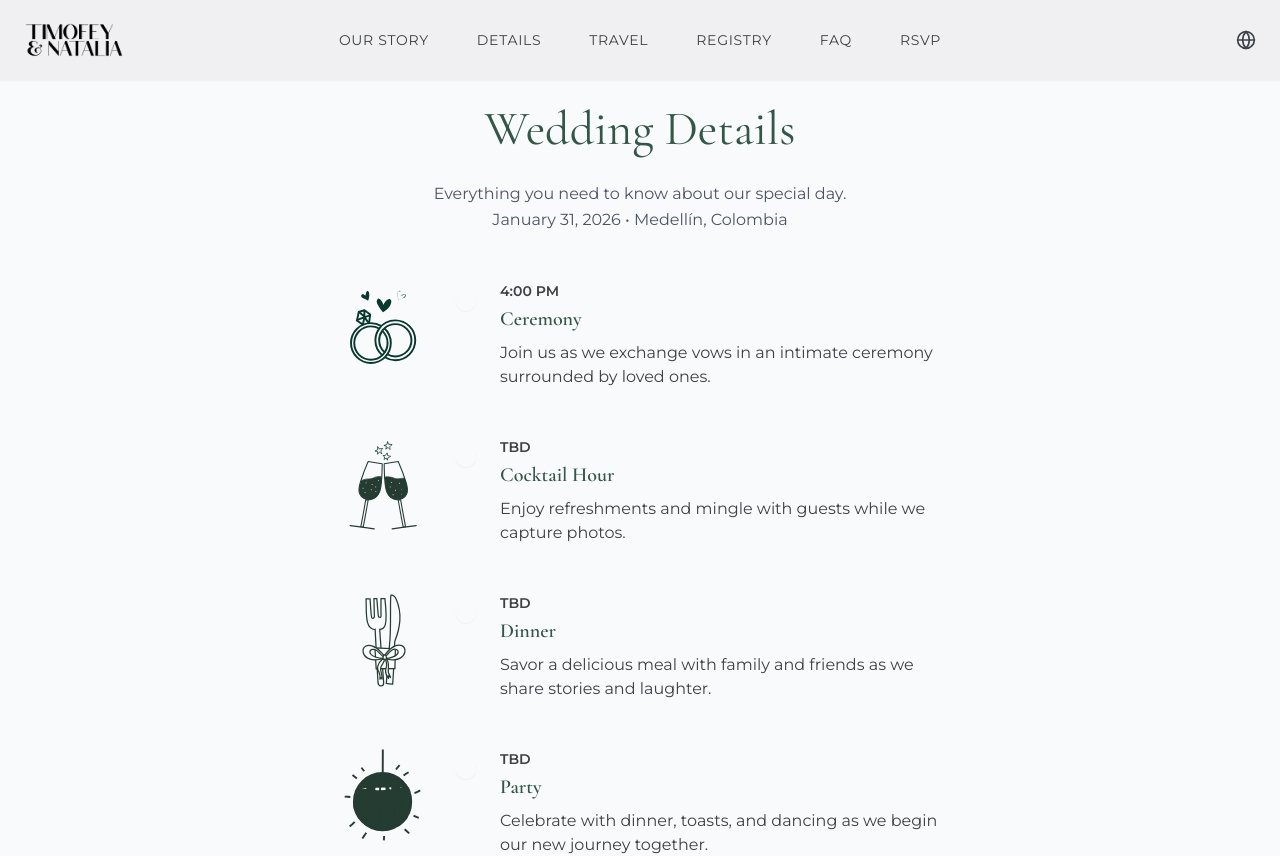
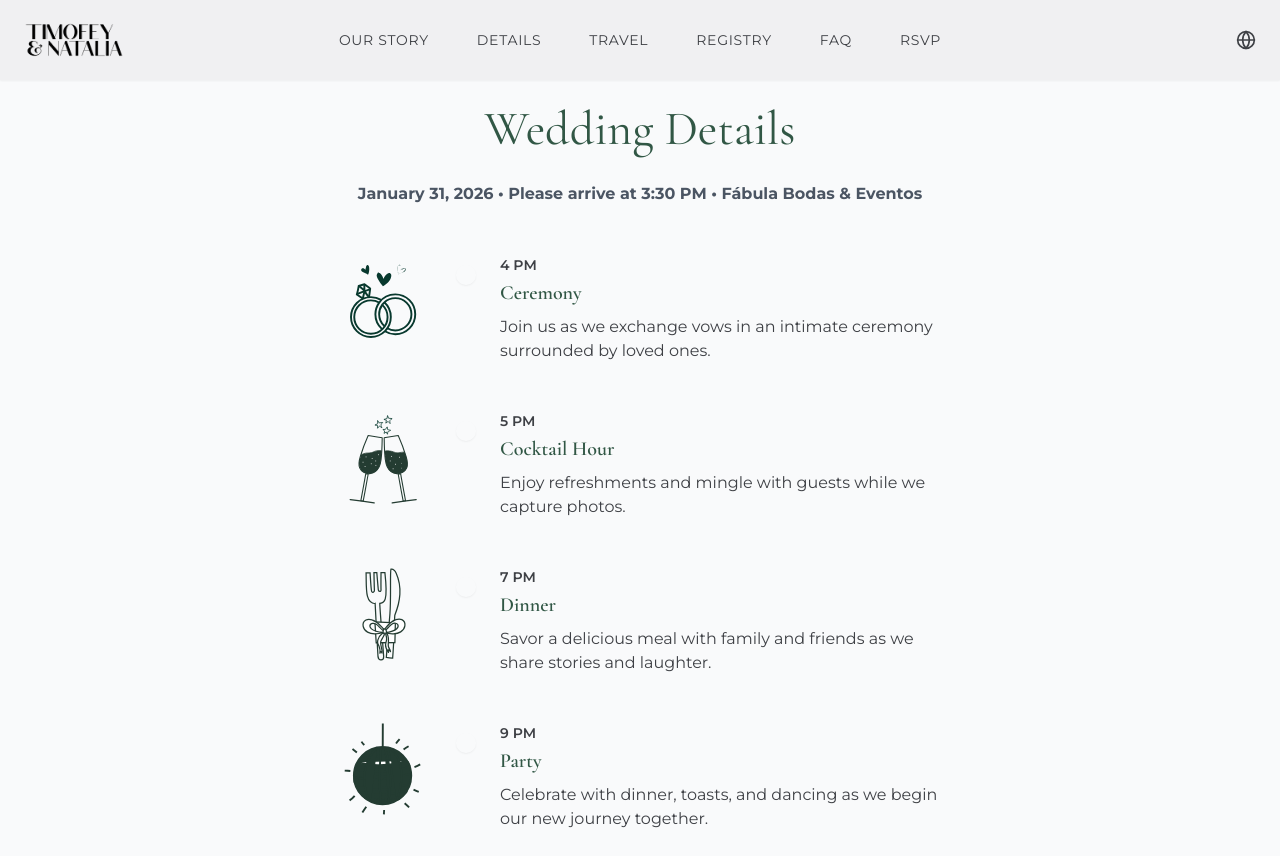
Before and after one commit to Timuzzo/boda, a React (Vite) app: page /details in a window 1280 px wide. Shown: the top 856 px of the page. Built offline with nearby package versions, Linux system fonts and the light colour scheme.

Commit message:
Updated timeline

```diff
--- a/src/i18n.js
+++ b/src/i18n.js
@@ -107,7 +107,7 @@ const enTranslations = {
     casaAguasBtn: "Casa de las Aguas on Airbnb",
     timeline: {
       title: "Wedding Day Timeline",
-      date: "January 31, 2026 • Medellín, Colombia",
+      date: "January 31, 2026 • Please arrive at 3:30 PM • Fábula Bodas & Eventos",
       ceremony: {
         time: "4:00 PM",
         title: "Ceremony",
@@ -400,29 +400,29 @@ const esTranslations = {
     casaAguasBtn: "Casa de las Aguas en Airbnb",
     timeline: {
       title: "Cronograma del Día de la Boda",
-      date: "31 de enero de 2026 • Medellín, Colombia",
+      date: "31 de enero de 2026 • Llegar a las 3:30 PM • Fábula Bodas & Eventos",
       ceremony: {
-        time: "4:00 PM",
+        time: "4 PM",
         title: "Ceremonia",
         description: "Acompáñanos mientras intercambiamos votos en una ceremonia íntima rodeados de nuestros seres queridos.",
       },
       cocktailHour: {
-        time: "4:30 PM",
+        time: "5 PM",
         title: "Hora del Cóctel",
         description: "Disfruta de refrescos y conversa con los invitados mientras capturamos fotografías.",
       },
       dinner: {
-        time: "5:30 PM",
+        time: "7 PM",
         title: "Cena",
         description: "Saborea una deliciosa comida con familia y amigos mientras compartimos historias y risas.",
       },
       party: {
-        time: "6:00 PM",
+        time: "9 PM",
         title: "Fiesta",
         description: "Celebra con cena, brindis y baile mientras comenzamos nuestro nuevo viaje juntos.",
       },
       sendOff: {
-        time: "1:30 AM",
+        time: "1:50 AM",
         title: "Despedida",
         description: "Ayúdanos a terminar la noche con una mágica despedida bajo las estrellas.",
       },
@@ -692,7 +692,7 @@ const ruTranslations = {
     casaAguasBtn: "Casa de las Aguas на Airbnb",
     timeline: {
       title: "Расписание Свадебного Дня",
-      date: "31 января 2026 • Медельин, Колумбия",
+      date: "31 января 2026 • 15:30 • Fábula Bodas & Eventos",
       ceremony: {
         time: "16:00",
         title: "Церемония",
@@ -981,7 +981,7 @@ const deTranslations = {
     casaAguasBtn: "Casa de las Aguas bei Airbnb",
     timeline: {
       title: "Tagesablauf der Hochzeit",
-      date: "31. Januar 2026 • Medellín, Kolumbien",
+      date: "31. Januar 2026  • Ankunft um 15:30 • Fábula Bodas & Eventos",
       ceremony: {
         time: "16:00 Uhr",
         title: "Trauung",
--- a/src/pages/Details.jsx
+++ b/src/pages/Details.jsx
@@ -2,14 +2,13 @@ import { Link } from "react-router-dom"
 import { useTranslation } from "react-i18next"
 import Map from "../components/Map"
 import { WeddingTimeline } from "../components/WeddingTimeline"
-import { Heart, Music, Sparkles } from "lucide-react"
 
 
 const Details = () => {
   const { t } = useTranslation()
   const weddingEvents = [
     {
-      time: t("details.timeline.ceremony.time"),
+      time: "4 PM",
       title: t("details.timeline.ceremony.title"),
       description: t("details.timeline.ceremony.description"),
       icon: (
@@ -85,8 +84,7 @@ const Details = () => {
       )
     },
     {
-      /*time: t("details.timeline.cocktailHour.time"),*/
-      time: "TBD",
+      time: "5 PM",
       title: t("details.timeline.cocktailHour.title"),
       description: t("details.timeline.cocktailHour.description"),
       icon: (
@@ -323,8 +321,7 @@ const Details = () => {
       )
     },
     {
-      /*time: t("details.timeline.dinner.time"),*/
-      time: "TBD",
+      time: "7 PM",
       title: t("details.timeline.dinner.title"),
       description: t("details.timeline.dinner.description"),
       icon: (
@@ -405,8 +402,7 @@ const Details = () => {
       )
     },
     {
-      /*time: t("details.timeline.party.time"),*/
-      time: "TBD",
+      time: "9 PM",
       title: t("details.timeline.party.title"),
       description: t("details.timeline.party.description"),
       icon: (
@@ -480,7 +476,7 @@ const Details = () => {
       )
     },
     {
-      time: t("details.timeline.sendOff.time"),
+      time: "1:50 AM",
       title: t("details.timeline.sendOff.title"),
       description: t("details.timeline.sendOff.description"),
       icon:(
@@ -619,8 +615,8 @@ const Details = () => {
           <div className="max-w-3xl mx-auto text-center">
             <span className="section-subtitle">{t("details.joinUs")}</span>
             <h1 className="section-title">{t("details.weddingDetails")}</h1>
-            <p className="font-montserrat text-gray-600 leading-relaxed">{t("details.detailsIntro")}</p>
-            <p className="font-montserrat text-gray-600 leading-relaxed">{t("details.timeline.date")}</p>
+            {/*<p className="font-montserrat text-gray-600 leading-relaxed">{t("details.detailsIntro")}</p>*/}
+            <p className="font-montserrat text-gray-600 leading-relaxed font-bold">{t("details.timeline.date")}</p>
           </div>
         </div>
       <div className="container mx-auto px-4">
--- a/src/pages/Home.jsx
+++ b/src/pages/Home.jsx
@@ -42,7 +42,7 @@ const Home = () => {
             <div className="hero-content flex flex-col items-center justify-center relative z-20">
               <img src="/images/Logo NT.png" alt="Logo NT" className="w-48 sm:w-64 md:w-80 lg:w-[32rem] drop-shadow-xl" />
               <p className="font-montserrat text-base uppercase tracking-wider mb-4 md:mb-8 text-hortensia-300">
-                {t("common.date")} • {t("common.location")}
+                {t("common.date")} • 3:30 PM • Fábula Bodas & Eventos
               </p>
               <Link to="/rsvp" className="btn-primary inline-block font-montserrat text-sm uppercase tracking-wider">
                 {t("common.rsvp")}
```
Also changed, not shown: 1 other file (tests, documents, lock files or other folders).
